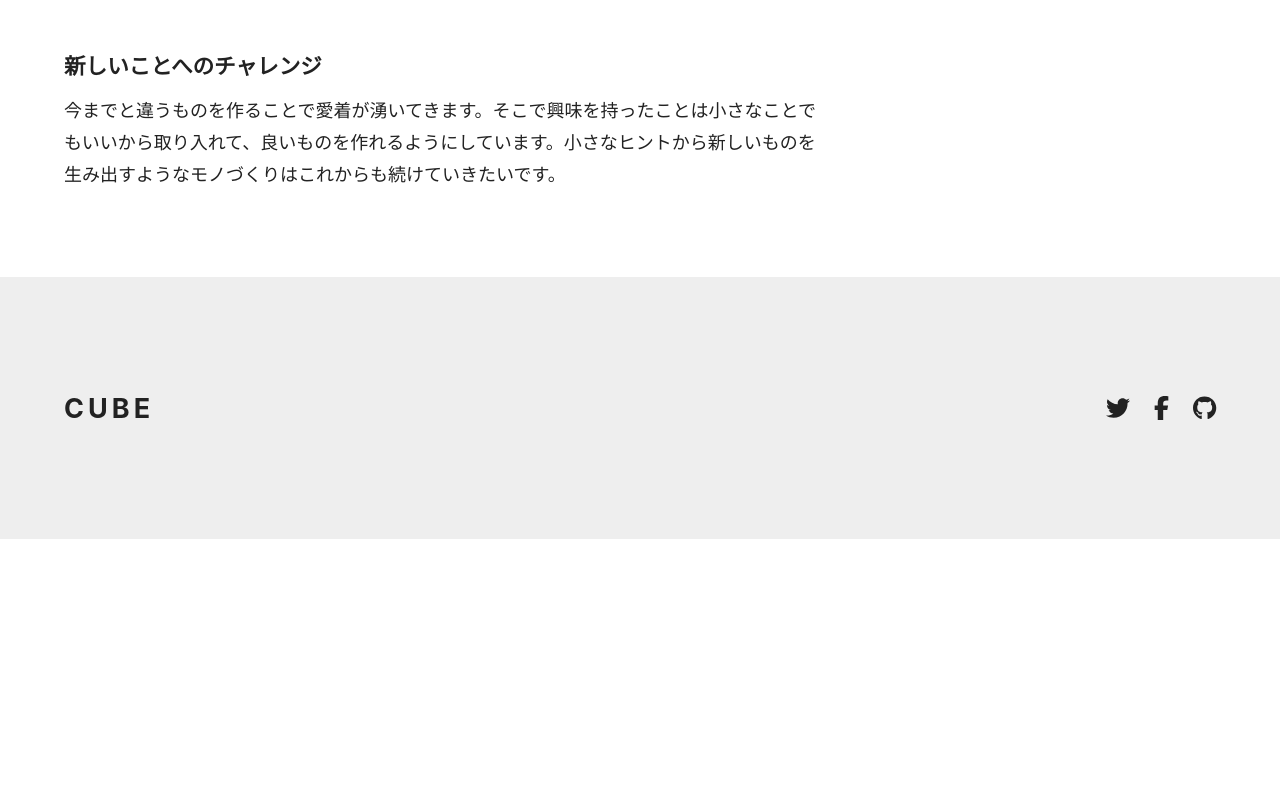
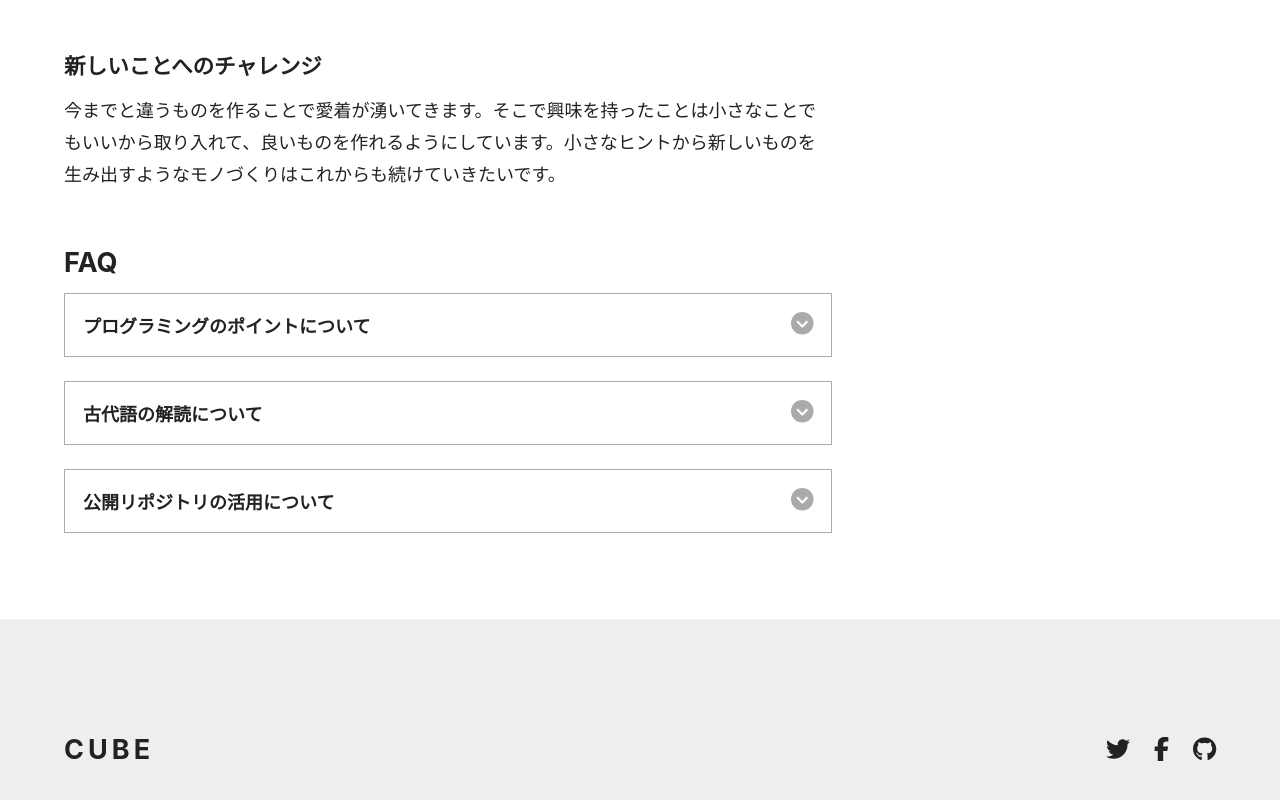
Before and after one commit to kyokusoradio/next-react-site, a Next.js app: page /about in a window 1280 px wide. Shown: the part 1556-2356 px from the top of the page. Before the commit the page ends 2095 px from the top, so only its background shows below. Built offline with nearby package versions, Linux system fonts and the light colour scheme.

Commit message:
setting faq

```diff
--- /dev/null
+++ b/components/accordion.js
@@ -0,0 +1,32 @@
+import { useState, useRef } from "react"
+import styles from "styles/accordion.module.css"
+import { FontAwesomeIcon } from "@fortawesome/react-fontawesome"
+import { faCircleChevronDown } from "@fortawesome/free-solid-svg-icons"
+
+
+export default function Accrodion({ heading, children }) {
+const [textIsOpen, setTextIsOpen] = useState(false)
+
+  const toggleText = () => {
+    setTextIsOpen((prev) => !prev)
+  }
+
+  const refText = useRef(null)
+
+  return (
+    <div className={textIsOpen ? styles.open: styles.close}>
+      <h3 className={styles.heading}>
+        <button onClick={toggleText}>
+          {heading}
+          <FontAwesomeIcon icon={faCircleChevronDown} className={styles.icon} />
+        </button>
+      </h3>
+      <div className={styles.text} ref={refText}
+        style={{
+          '--text-height': refText.current ? `${refText.current.scrollHeight}px`: '0px',
+        }}>
+        <div className={styles.textInner}>{ children }</div>
+      </div>
+    </div>
+  )
+}
--- a/pages/about.js
+++ b/pages/about.js
@@ -4,6 +4,7 @@
 import PostBody from "components/post-body"
 import Contact from "components/contact"
 import { TwoColumn, TwoColumnMain, TwoColumnSidebar } from "components/two-column"
+import Accrodion from "components/accordion"
 import Image from "next/image"
 import eyecatch from "images/about.jpg"
 
@@ -40,6 +41,25 @@
               <p>
                 今までと違うものを作ることで愛着が湧いてきます。そこで興味を持ったことは小さなことでもいいから取り入れて、良いものを作れるようにしています。小さなヒントから新しいものを生み出すようなモノづくりはこれからも続けていきたいです。
               </p>
+
+            <h2>
+              FAQ
+            </h2>
+            <Accrodion heading="プログラミングのポイントについて">
+              <p>
+                プログラミングのポイントは、作りたいものを作ることです。楽しいことから思いつき、目標とゴールを決め、そこに向かってさまざまな課題を設定していきながら、プログラムを作っていきます。
+              </p>
+            </Accrodion>
+            <Accrodion heading="古代語の解読について">
+              <p>
+                古代語を解読するのに必要なのは、書かれた文字そのものだけです。古代の世界観や思考方法。それらを読み取ってこそ古代の世界観が理解できます。
+              </p>
+            </Accrodion>
+            <Accrodion heading="公開リポジトリの活用について">
+              <p>
+                公開リポジトリを活用すると、全世界のどこからでもアクセスし、開発者が関連するプロジェクトのタスクを利用することができます。
+              </p>
+            </Accrodion>
             </PostBody>
           </TwoColumnMain>
           <TwoColumnSidebar>
--- /dev/null
+++ b/styles/accordion.module.css
@@ -0,0 +1,72 @@
+.open, .close {
+  border: solid 1px var(--gray-25);
+}
+
+.heading {
+  font-size: var(--body);
+}
+
+.heading button {
+  all: unset;
+  outline: revert;
+  -webkit-tap-highlight-color: transparent;
+  cursor: pointer;
+  box-sizing: border-box;
+  width: 100%;
+  padding: 1em;
+  display: flex;
+  justify-content: space-between;
+  gap: 1em;
+}
+
+.icon {
+  color: var(--gray-25);
+  font-size: 1.25em;
+  transition: transform .5s;
+}
+
+.open .icon {
+  transform: rotate(180deg);
+}
+
+.text {
+  overflow: hidden;
+  height: 0px;
+  transition: none;
+}
+
+.open .text {
+  animation: openAnim .5s forwards;
+}
+
+.close .text {
+  animation: closeAnim .5s forwards;
+}
+
+@keyframes openAnim {
+  0% {
+    height: 0px;
+  }
+
+  99% {
+    height: var(--text-height);
+  }
+
+  100%{
+    height: auto;
+  }
+}
+
+@keyframes closeAnim {
+  0% {
+    height: var(--text-height);
+  }
+  100% {
+    height: 0px;
+  }
+}
+
+.textInner {
+  padding: 0 1.14em 1.14em;
+  font-size: calc(var(--body) * .875);
+}
```
